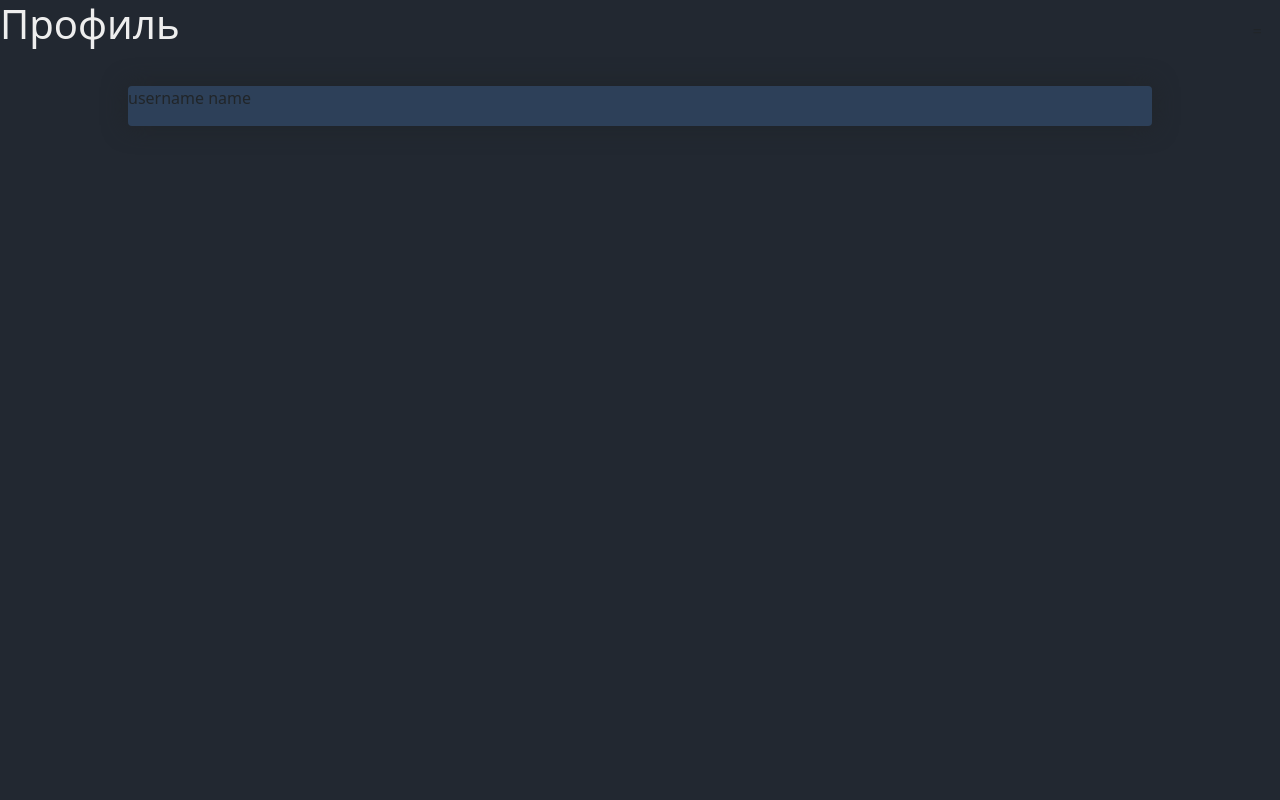
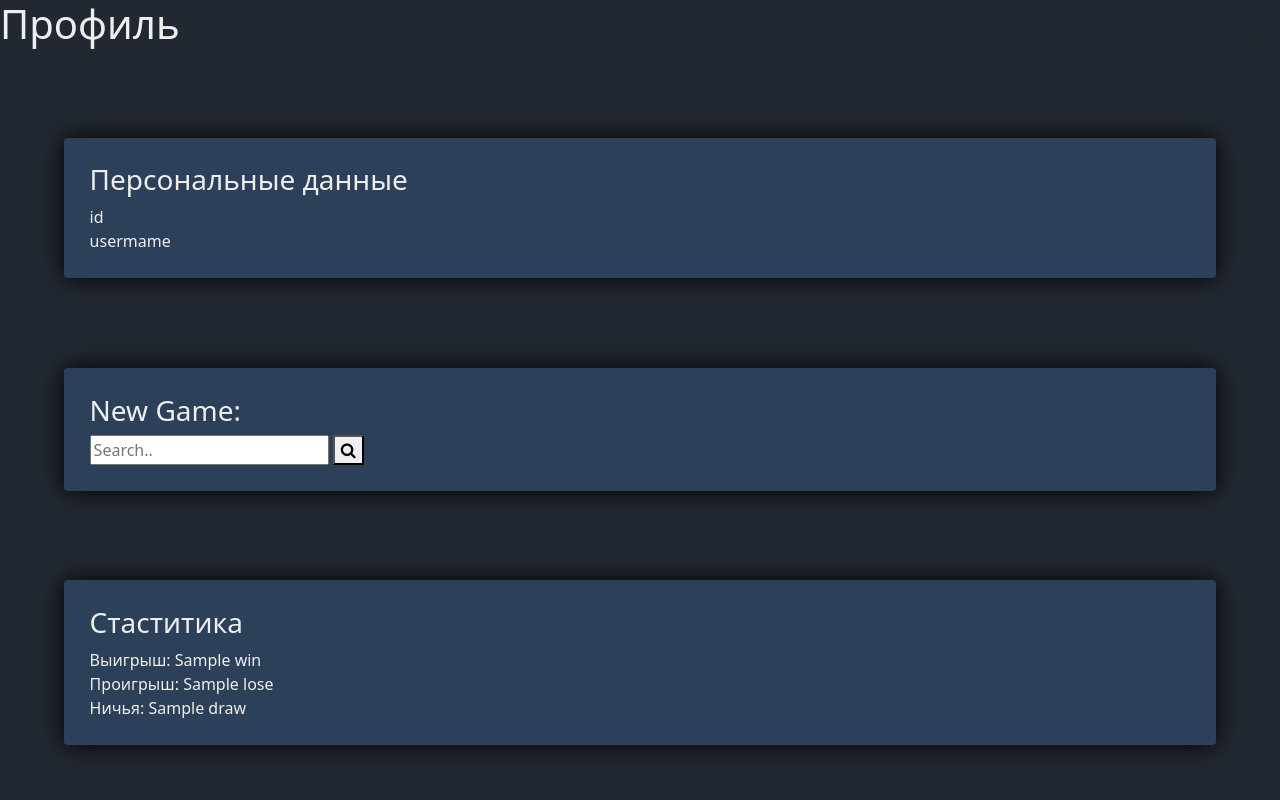
Before and after one commit to mmukhina/WEB, a Flask app: template templates/profile.html in a window 1280 px wide. Run offline with Flask 2, Linux system fonts and the light colour scheme; the template is opened without the code that fills it: most values are stand-ins (such as "Sample title", 1, 10 or a date in 2020); some libraries are stand-ins or nearby versions.

Commit message:
new db cred

```diff
--- a/main.py
+++ b/main.py
@@ -54,8 +54,11 @@ def database(state, info=None):
     user = "qybkrxdzbfsmnq"
     password = "4abdee2cf19e5e24290e8b6f813fa91c9fded73e4ac639b3994bd3acf2f77bdb"
 
+    DATABASE_URL = os.environ['DATABASE_URL']
+
     try:
-        conn = psycopg2.connect(dbname = name, user = user, password = password, host = host)
+        conn = psycopg2.connect(DATABASE_URL, sslmode='require')
+        #conn = psycopg2.connect(dbname = name, user = user, password = password, host = host)
         cur = conn.cursor()
     except Exception:
         state = "error"
@@ -133,13 +136,16 @@ def register():
 def main():
     return render_template('main.html', black=black, white=white)
 
-"""
-@app.route('/test', methods=['POST'])
-def test():
-    output = request.get_json()
-    result = json.loads(output)
-    print(result)
-    return result"""
+@app.route('/profile')
+def profile():
+    win = 40
+    lose = 50
+    draw = 60
+    return render_template('profile.html', win=win, lose=lose, draw=draw)
+
+@app.route('/facts')
+def facts():
+    return render_template('facts.html')
 
 
 if __name__ == '__main__':
--- a/static/css/style5.css
+++ b/static/css/style5.css
@@ -1,3 +1,11 @@
+body {
+    margin: 0;
+    padding: 0;
+    height: 100%;
+    width: 100%;
+    font-family: sans-serif;
+}
+
 .back {
     background-color: #222831;
 }
@@ -34,22 +42,32 @@
 }
 
 
-#offcanvasRightLabel{
+#offcanvasRightLabel {
     color: #EEEEEE;
     font-size: 40px;
 }
 
-h1{
+h1 {
     color: #EEEEEE;
 }
 
-.box{
+.box {
+    color: #EEEEEE;
+    display: block;
+    box-shadow: 0 0 25px black;
+    border-radius: 4px;
     background-color: #2D4059;
-    box-shadow: 0 0 25px;
-    width: 80%;
-    left: 50%;
-    position: absolute;
-    transform: translate(-50%, -50%);
-    margin-top: 50px;
-    border-radius: 4px;
+    margin-top: 7%;
+    margin-bottom: auto;
+    margin-left: 5%;
+    margin-right: 5%;
+    padding: 2%;
+
 }
+
+.structure {
+
+}
+
+.search{
+}
--- a/templates/profile.html
+++ b/templates/profile.html
@@ -9,6 +9,7 @@
     <meta name=viewport content='width=700'>
 
     <link href="https://cdn.jsdelivr.net/npm/bootstrap@5.0.2/dist/css/bootstrap.min.css" rel="stylesheet" integrity="sha384-EVSTQN3/azprG1Anm3QDgpJLIm9Nao0Yz1ztcQTwFspd3yD65VohhpuuCOmLASjC" crossorigin="anonymous">
+    <link rel="stylesheet" href="https://cdnjs.cloudflare.com/ajax/libs/font-awesome/4.7.0/css/font-awesome.min.css">
 
 </head>
 
@@ -30,9 +31,25 @@
     </div>
     <h1>Профиль</h1>
 
-    <div class="box">
-        <p>username name</p>
+    <div class="structure">
+        <div class="box">
+            <h3>Персональные данные</h3>
+            <div>id</div>
+            <div>usermame</div>
+        </div>
 
+        <div class="box">
+            <h3>New Game:</h3>
+            <div class="search"><input type="text" placeholder="Search.." name="search">
+                <button type="submit"><i class="fa fa-search"></i></button></div>
+        </div>
+
+        <div class="box">
+            <h3>Стаститика</h3>
+            <div>Выигрыш: {{ win }} </div>
+            <div>Проигрыш: {{ lose }} </div>
+            <div>Ничья: {{ draw }} </div>
+        </div>
     </div>
 
 </body>
```
